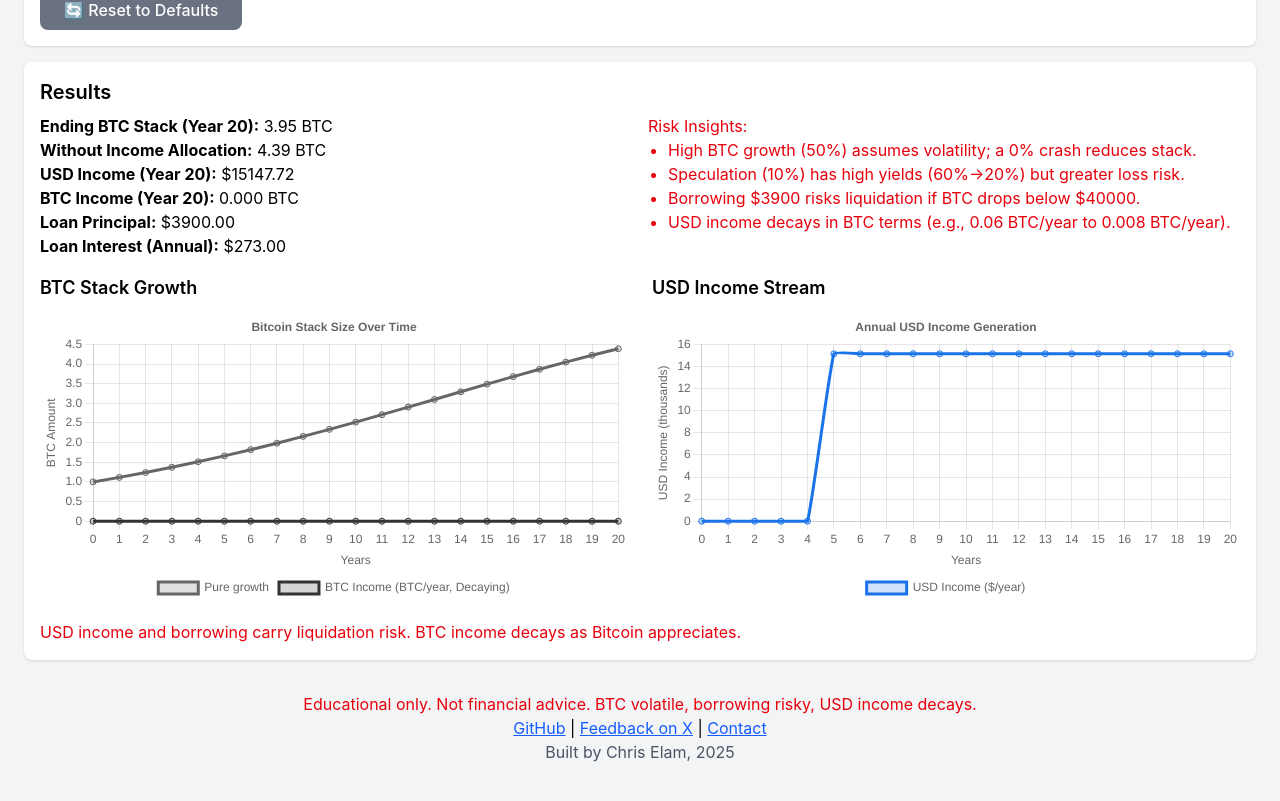
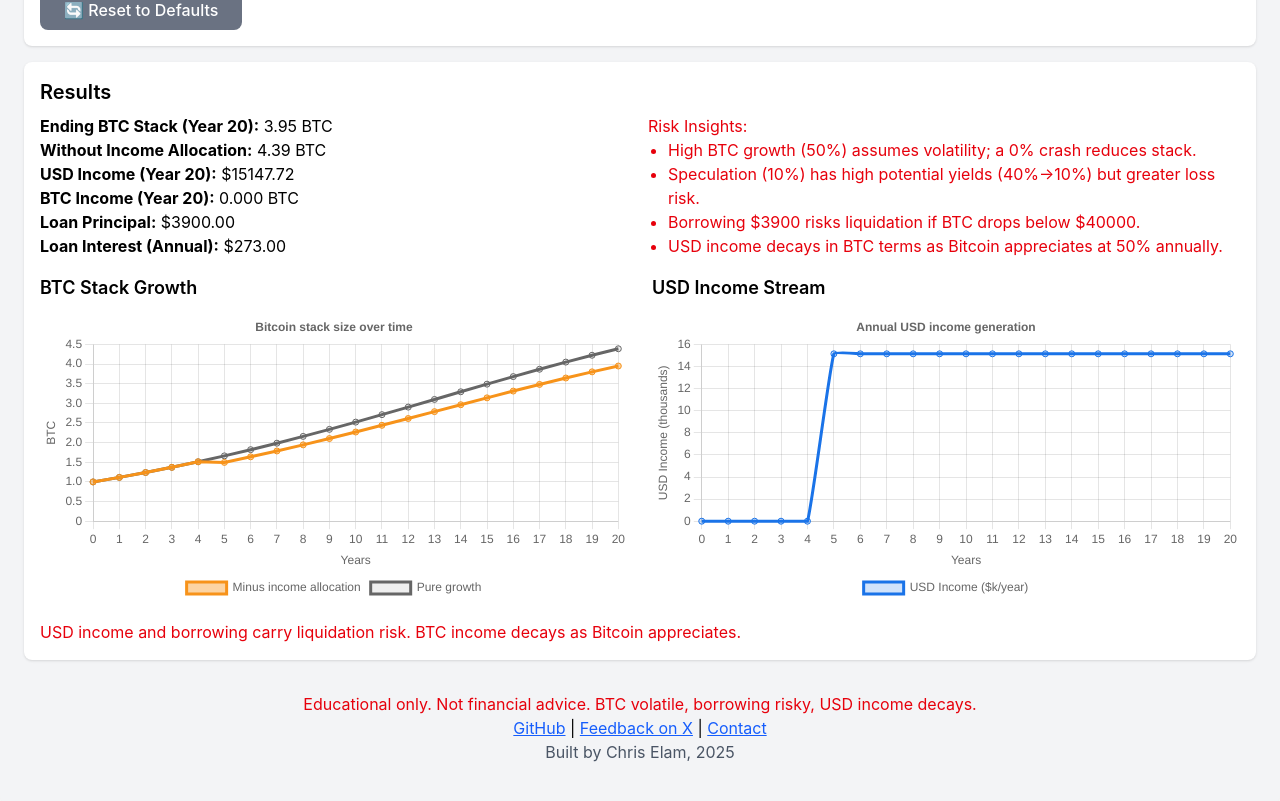
Before and after one commit to atamti/maxi_planner, a React (Vite) app: page / in a window 1280 px wide. Shown: the part 1813-2614 px from the top of the page. Built offline with nearby package versions, Linux system fonts and the light colour scheme.

Commit message:
formatting improvements

```diff
--- a/src/components/PortfolioForm.tsx
+++ b/src/components/PortfolioForm.tsx
@@ -59,7 +59,7 @@ export const PortfolioForm: React.FC<Props> = ({
       >
         <div>
           <label className="block font-medium mb-1">
-            BTC Stack Size (BTC):
+            BTC Stack Size (₿):
           </label>
           <input
             type="number"
@@ -74,7 +74,7 @@ export const PortfolioForm: React.FC<Props> = ({
         </div>
         <div>
           <label className="block font-medium mb-1">
-            BTC/USD Exchange Rate ($):
+            BTC/USD Exchange Rate ($/₿):
           </label>
           <input
             type="number"
--- a/src/components/ResultsSection.tsx
+++ b/src/components/ResultsSection.tsx
@@ -1,5 +1,5 @@
 import React from "react";
-import { Bar, Line } from "react-chartjs-2";
+import { Line } from "react-chartjs-2";
 import { CalculationResults } from "../types";
 
 interface Props {
@@ -51,15 +51,17 @@ export const ResultsSection: React.FC<Props> = ({
         label: "Pure growth",
         data: calculationResults.map((r) => r.btcWithoutIncome),
         borderColor: "#666666",
-        backgroundColor: "rgba(102, 102, 102, 0.2)",
+        backgroundColor: "rgba(102, 102, 102, 0.1)",
         fill: false,
+        order: 2,
       },
       {
-        label: "BTC Income (BTC/year, Decaying)",
-        data: btcIncome.map((v) => v.toFixed(3)),
-        borderColor: "#333333",
-        backgroundColor: "rgba(51, 51, 51, 0.2)",
-        fill: false,
+        label: "Minus income allocation",
+        data: calculationResults.map((r) => r.btcWithIncome),
+        borderColor: "#F7931A",
+        backgroundColor: "rgba(247, 147, 26, 0.4)",
+        fill: "+1",
+        order: 1,
       },
     ],
   };
@@ -68,8 +70,8 @@ export const ResultsSection: React.FC<Props> = ({
     labels: calculationResults.map((r) => r.year),
     datasets: [
       {
-        label: "USD Income ($/year)",
-        data: usdIncome.map((v) => (v / 1000).toFixed(2)),
+        label: "USD Income ($k/year)",
+        data: usdIncome.map((v) => v / 1000),
         borderColor: "#1A73E8",
         backgroundColor: "rgba(26, 115, 232, 0.2)",
         fill: true,
@@ -146,8 +148,9 @@ export const ResultsSection: React.FC<Props> = ({
             </li>
             {speculationPct > 0 && (
               <li>
-                Speculation ({speculationPct}%) has high yields (60%→20%) but
-                greater loss risk.
+                Speculation ({speculationPct}%) has high potential yields (
+                {speculationStartYield}%→{speculationEndYield}%) but greater
+                loss risk.
               </li>
             )}
             {collateralPct > 0 && (
@@ -157,8 +160,8 @@ export const ResultsSection: React.FC<Props> = ({
               </li>
             )}
             <li>
-              USD income decays in BTC terms (e.g., 0.06 BTC/year to 0.008
-              BTC/year).
+              USD income decays in BTC terms as Bitcoin appreciates at{" "}
+              {btcGrowth}% annually.
             </li>
           </ul>
         </div>
@@ -173,18 +176,56 @@ export const ResultsSection: React.FC<Props> = ({
               scales: {
                 y: {
                   beginAtZero: true,
-                  title: { display: true, text: "BTC Amount" },
+                  title: { display: true, text: "BTC" },
                 },
                 x: { title: { display: true, text: "Years" } },
               },
               plugins: {
                 title: {
                   display: true,
-                  text: "Bitcoin Stack Size Over Time",
+                  text: "Bitcoin stack size over time",
                 },
                 legend: {
                   position: "bottom",
                 },
+                tooltip: {
+                  displayColors: true,
+                  callbacks: {
+                    title: function () {
+                      return ""; // Remove year from title
+                    },
+                    label: function (context) {
+                      return `${context.parsed.y.toFixed(1)} : ${context.dataset.label}`;
+                    },
+                    labelTextColor: function (context) {
+                      // Use darker colors for better contrast against tooltip background
+                      if (context.dataset.label?.includes("Pure growth")) {
+                        return "#EFEFEF"; // Dark gray instead of light gray
+                      }
+                      return context.dataset.borderColor as string;
+                    },
+                    afterLabel: function (context) {
+                      const year = context.dataIndex;
+                      const withIncome = calculationResults[year].btcWithIncome;
+                      const withoutIncome =
+                        calculationResults[year].btcWithoutIncome;
+                      const gap = withoutIncome - withIncome;
+
+                      if (
+                        context.dataset.label?.includes(
+                          "Minus income allocation",
+                        )
+                      ) {
+                        return `${gap.toFixed(1)} : Gap`;
+                      }
+                      return;
+                    },
+                  },
+                },
+              },
+              interaction: {
+                mode: "index",
+                intersect: false,
               },
             }}
           />
@@ -204,7 +245,7 @@ export const ResultsSection: React.FC<Props> = ({
               plugins: {
                 title: {
                   display: true,
-                  text: "Annual USD Income Generation",
+                  text: "Annual USD income generation",
                 },
                 legend: {
                   position: "bottom",
```
